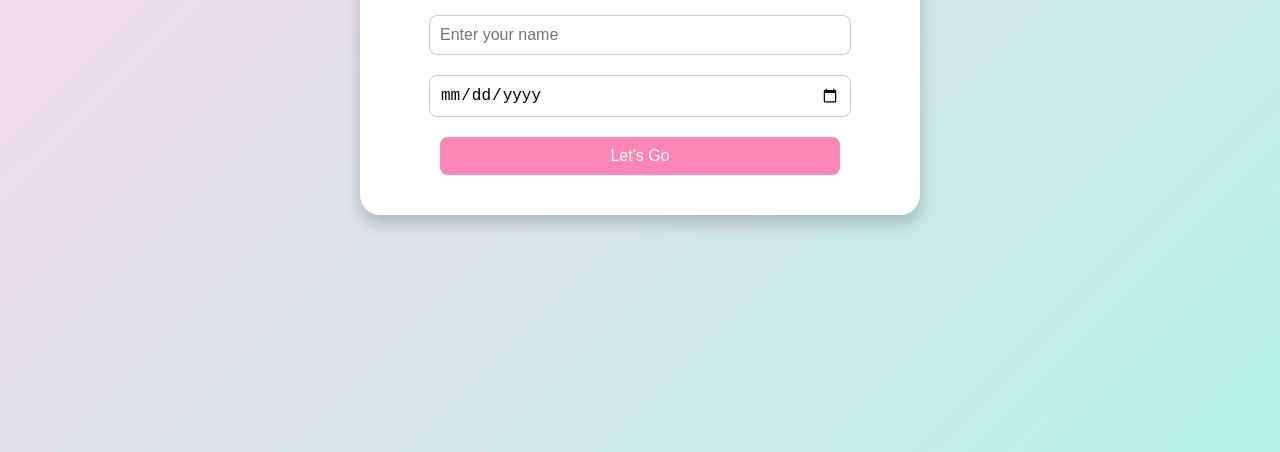
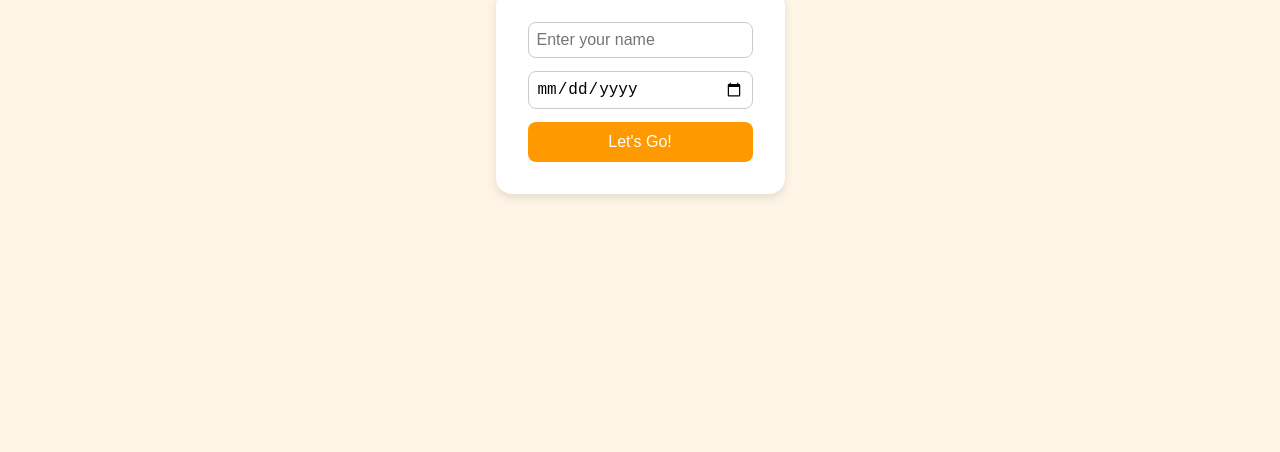
Before and after one commit to eilnst/august-bloomz, a plain HTML site: page index.html in a window 1280 px wide. Shown: the part 348-800 px from the top of the page. Drawn offline with Linux system fonts and the light colour scheme.

Commit message:
Update index.html

```diff
--- a/index.html
+++ b/index.html
@@ -3,43 +3,63 @@
 <head>
   <meta charset="UTF-8" />
   <meta name="viewport" content="width=device-width, initial-scale=1.0"/>
-  <title>Birthday Bloom</title>
-  <link rel="stylesheet" href="style.css"/>
+  <title>August Bloomz</title>
+  <style>
+    body {
+      font-family: "Segoe UI", sans-serif;
+      display: flex;
+      flex-direction: column;
+      align-items: center;
+      justify-content: center;
+      height: 100vh;
+      margin: 0;
+      background-color: #fff5e6;
+    }
+    h1 {
+      font-size: 2rem;
+      margin-bottom: 1rem;
+      color: #e67300;
+    }
+    form {
+      display: flex;
+      flex-direction: column;
+      gap: 0.8rem;
+      background: #fff;
+      padding: 2rem;
+      border-radius: 1rem;
+      box-shadow: 0 4px 10px rgba(0, 0, 0, 0.1);
+    }
+    input {
+      padding: 0.5rem;
+      font-size: 1rem;
+      border-radius: 0.5rem;
+      border: 1px solid #ccc;
+    }
+    button {
+      background-color: #ff9900;
+      border: none;
+      padding: 0.7rem;
+      font-size: 1rem;
+      color: white;
+      border-radius: 0.5rem;
+      cursor: pointer;
+      transition: background-color 0.3s ease;
+    }
+    button:hover {
+      background-color: #e68a00;
+    }
+  </style>
 </head>
 <body>
-  <div class="container">
   <h1>On which day were you born?</h1>
-    <form id="birthdayForm">
+  <form>
     <input type="text" id="name" placeholder="Enter your name" required />
     <input type="date" id="dob" required />
-      <button type="submit">Let's Go</button>
+    <button type="submit">Let's Go!</button>
   </form>
-  </div>
 
   <script>
     document.querySelector("form").addEventListener("submit", function (e) {
       e.preventDefault();
 
-    const name = document.getElementById("name").value.trim();
-    const dob = document.getElementById("dob").value;
-
-    if (!name || !dob) {
-      alert("Please fill in both your name and date of birth.");
-      return;
-    }
-
-    const dobDate = new Date(dob);
-    const today = new Date();
-
-    if (dobDate >= today || isNaN(dobDate.getTime())) {
-      alert("Please enter a valid past date of birth.");
-      return;
-    }
-
-    const url = `birthday.html?name=${encodeURIComponent(name)}&dob=${encodeURIComponent(dob)}`;
-    window.location.href = url;
-  });
-</script>
-
-</body>
-</html>
+      const name = doc
```
Lines whose indentation alone changed are shown as unchanged.
